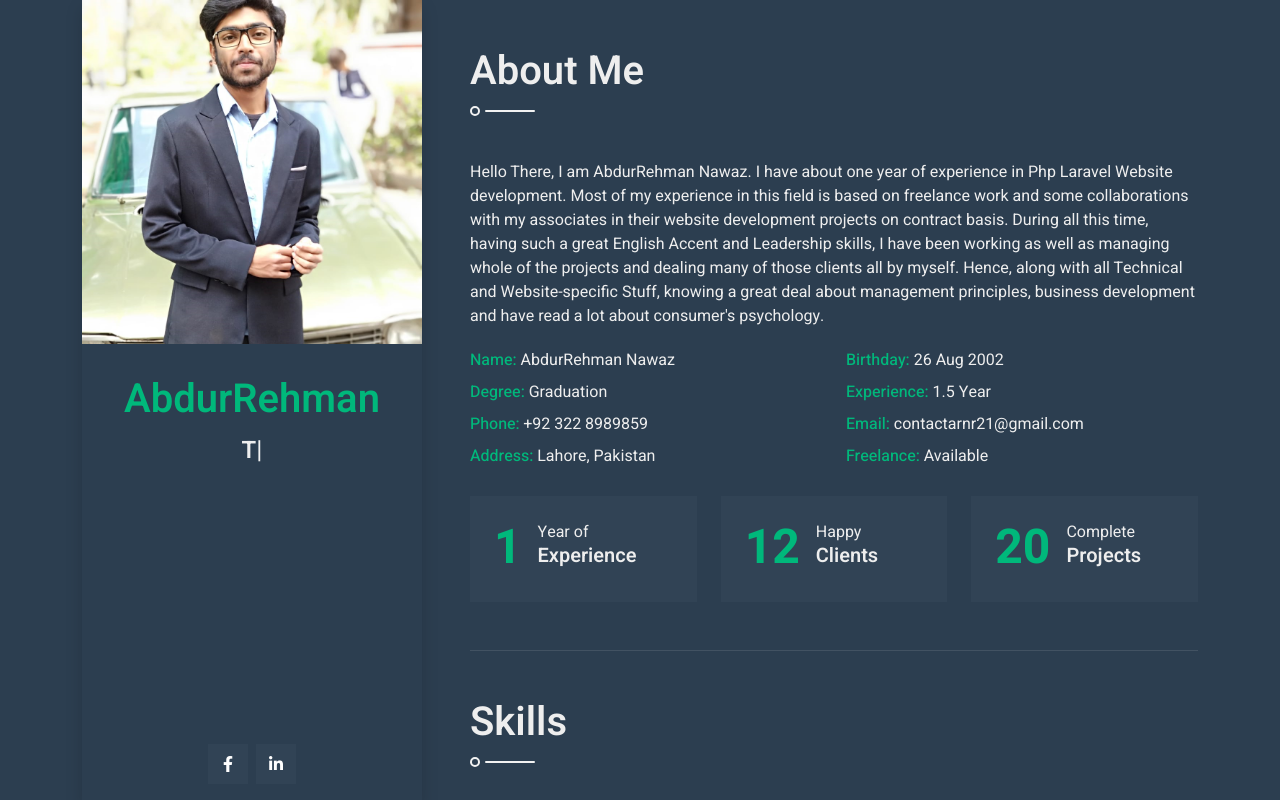
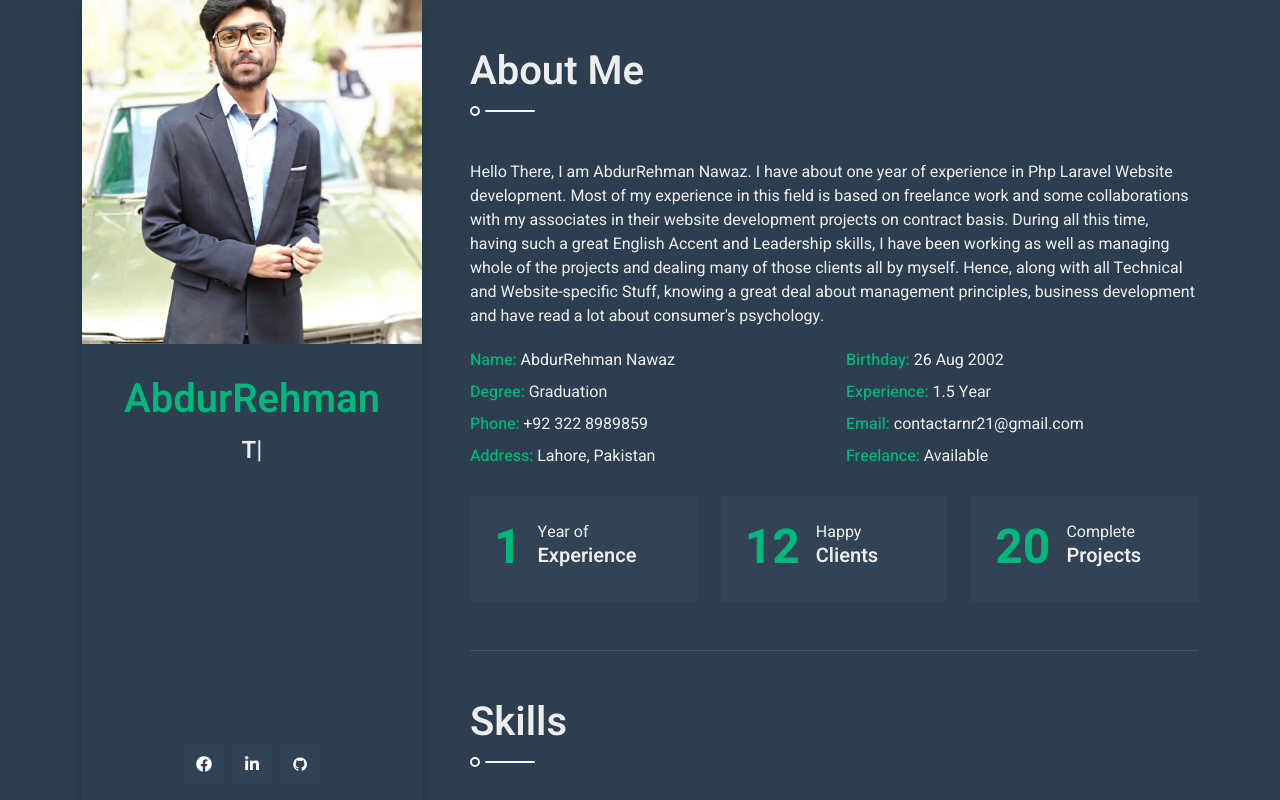
Before and after one commit to AbdurRehman333/PortFolio, a plain HTML site: page index.html in a window 1280 px wide. Shown: the top 800 px of the page. Drawn offline with nearby package versions, Linux system fonts and the light colour scheme.

Commit message:
Git Icon

```diff
--- a/index.html
+++ b/index.html
@@ -23,6 +23,8 @@
         <!-- Icon Font Stylesheet -->
         <link href="https://cdnjs.cloudflare.com/ajax/libs/font-awesome/5.10.0/css/all.min.css" rel="stylesheet">
         <link href="https://cdn.jsdelivr.net/npm/bootstrap-icons@1.4.1/font/bootstrap-icons.css" rel="stylesheet">
+
+        <link rel="stylesheet" href="https://cdnjs.cloudflare.com/ajax/libs/font-awesome/4.7.0/css/font-awesome.min.css">
 
         <!-- Libraries Stylesheet -->
         <link href="lib/owlcarousel/assets/owl.carousel.min.css" rel="stylesheet">
@@ -62,6 +64,7 @@
                         <!-- <a class="btn btn-secondary btn-square mx-1" href="#"><i class="fab fa-twitter"></i></a> -->
                         <a class="btn btn-secondary btn-square mx-1" target="_blank" href="https://www.facebook.com/html.333/"><i class="fab fa-facebook-f"></i></a>
                         <a class="btn btn-secondary btn-square mx-1" target="_blank" href="https://www.linkedin.com/in/abdurrehman-rathore-274767225/"><i class="fab fa-linkedin-in"></i></a>
+                        <a class="btn btn-secondary btn-square mx-1" target="_blank" href="https://github.com/AbdurRehman333"><i class="fa fa-github"></i></a>
                         <!-- <a class="btn btn-secondary btn-square mx-1" href="#"><i class="fab fa-instagram"></i></a> -->
                     </div>
                     <!-- <div class="d-flex align-items-end justify-content-between border-top">
```
